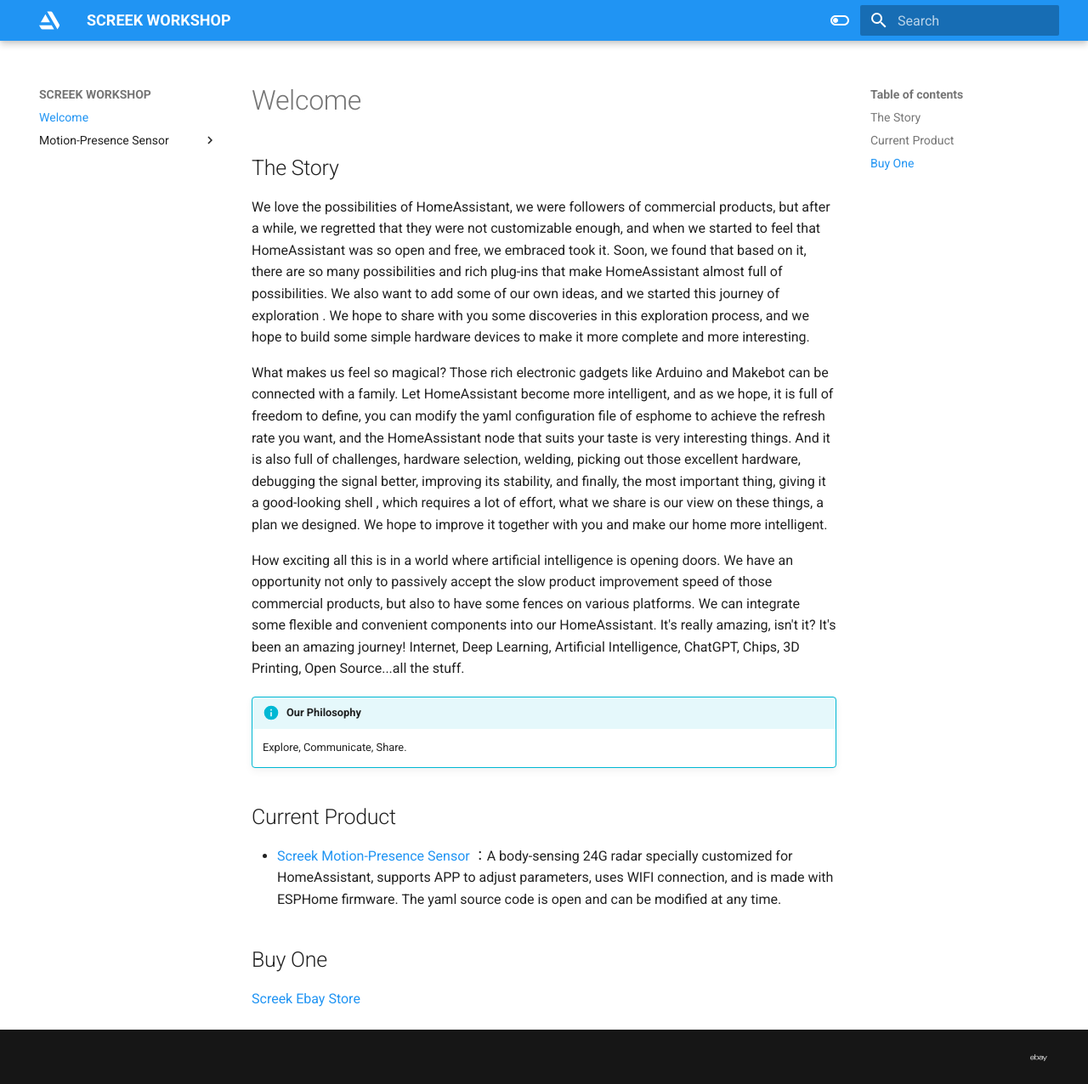
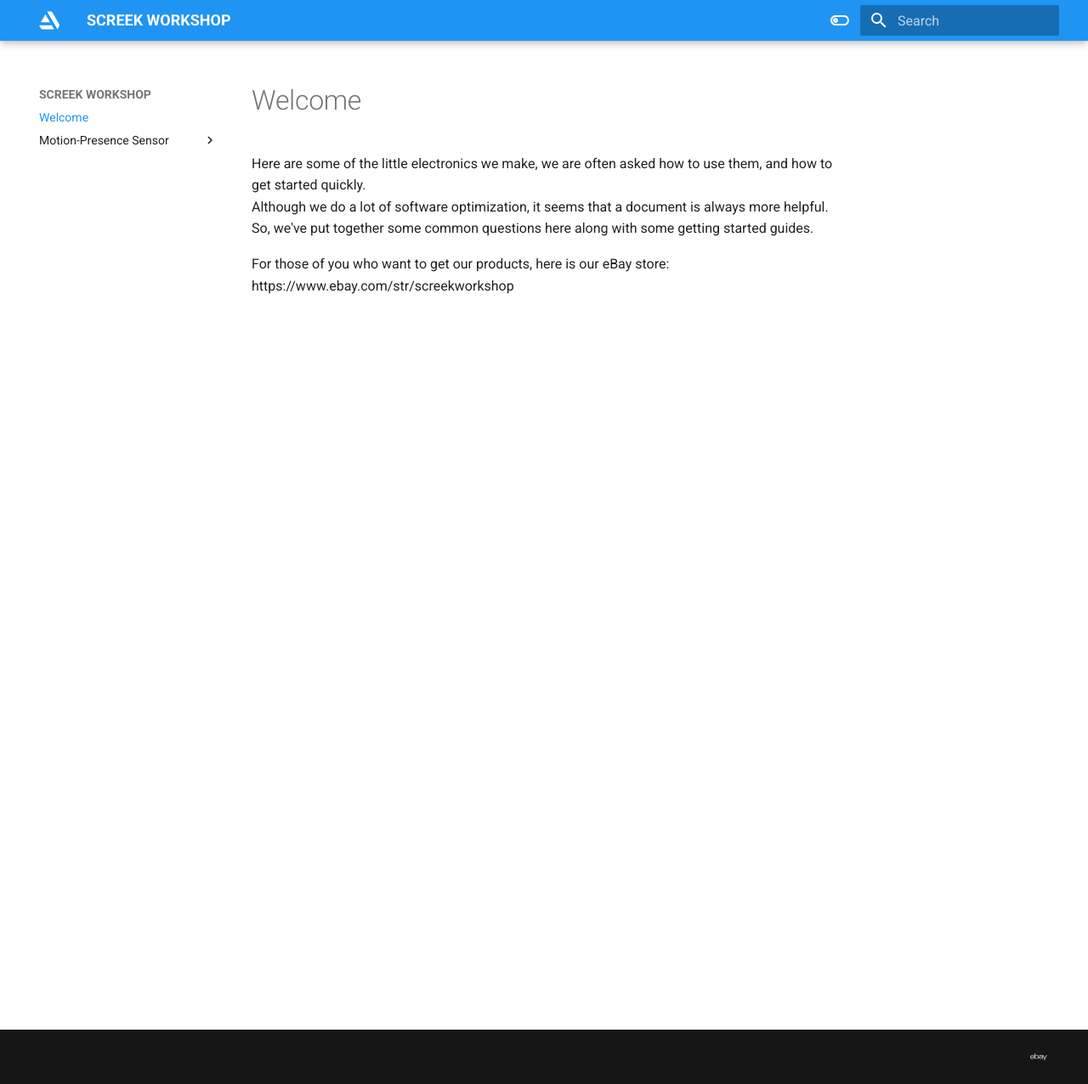
Before and after one commit to screek-workshop/sites, an MkDocs documentation site: the page built from docs/index.md, in a window 1280 px wide and 1276 px high. Shown: the whole window at 85% size. Built offline with MkDocs 1.6.1 and Material for MkDocs 9.7.7, drawn with Linux system fonts in a browser that asks for light colours.

Commit message:
ignore source

```diff
--- a/docs/index.md
+++ b/docs/index.md
@@ -1,27 +1,6 @@
----
-comments: false
-hide:
-  - feedback
----
+Here are some of the little electronics we make, we are often asked how to use them, and how to get started quickly.
+Although we do a lot of software optimization, it seems that a document is always more helpful.
+So, we've put together some common questions here along with some getting started guides.
 
-## The Story
-
-We love the possibilities of HomeAssistant, we were followers of commercial products, but after a while, we regretted that they were not customizable enough, and when we started to feel that HomeAssistant was so open and free, we embraced took it.
-Soon, we found that based on it, there are so many possibilities and rich plug-ins that make HomeAssistant almost full of possibilities. We also want to add some of our own ideas, and we started this journey of exploration .
-We hope to share with you some discoveries in this exploration process, and we hope to build some simple hardware devices to make it more complete and more interesting.
-
-What makes us feel so magical? Those rich electronic gadgets like Arduino and Makebot can be connected with a family. Let HomeAssistant become more intelligent, and as we hope, it is full of freedom to define, you can modify the yaml configuration file of esphome to achieve the refresh rate you want, and the HomeAssistant node that suits your taste is very interesting things.
-And it is also full of challenges, hardware selection, welding, picking out those excellent hardware, debugging the signal better, improving its stability, and finally, the most important thing, giving it a good-looking shell , which requires a lot of effort, what we share is our view on these things, a plan we designed. We hope to improve it together with you and make our home more intelligent.
-
-How exciting all this is in a world where artificial intelligence is opening doors. We have an opportunity not only to passively accept the slow product improvement speed of those commercial products, but also to have some fences on various platforms. We can integrate some flexible and convenient components into our HomeAssistant. It's really amazing, isn't it?
-It's been an amazing journey! Internet, Deep Learning, Artificial Intelligence, ChatGPT, Chips, 3D Printing, Open Source...all the stuff.
-
-!!! info "Our Philosophy"
-	Explore, Communicate, Share.
-
-## Current Product
-
-- [Screek Motion-Presence Sensor ](presence_sensor/index.md)：A body-sensing 24G radar specially customized for HomeAssistant, supports APP to adjust parameters, uses WIFI connection, and is made with ESPHome firmware. The yaml source code is open and can be modified at any time.
-
-## Buy One
-[Screek Ebay Store](https://www.ebay.com/usr/screek_workshop)
+For those of you who want to get our products, here is our eBay store:
+https://www.ebay.com/str/screekworkshop
```
Also changed, not shown: docs/index_cn.md (deleted, +0 -28 lines), source/index1.md (added, +27 -0 lines), source/index2.md (added, +6 -0 lines), 4 other files.
